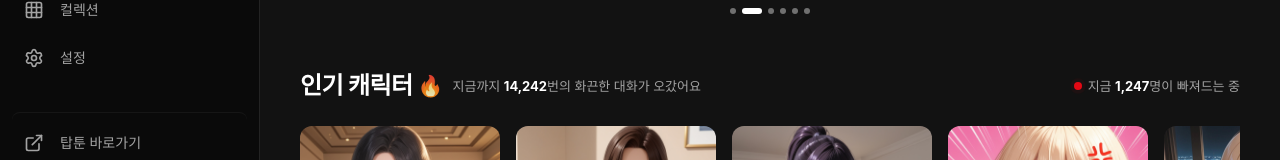
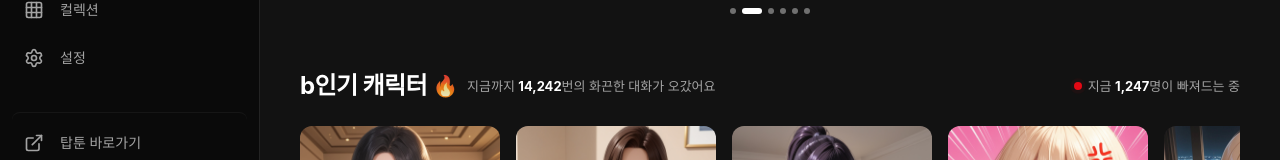
Before and after one commit to kirainss/toptoon-chat-ui, a Next.js app: page / in a window 1280 px wide. Shown: the part 366-526 px from the top of the page. Built offline with nearby package versions, Linux system fonts and the light colour scheme; a web font is replaced by a local one.

Commit message:
메인 텍스트 변경

```diff
--- a/src/app/page.tsx
+++ b/src/app/page.tsx
@@ -307,7 +307,7 @@ export default function Home() {
           <section>
             <div className="mb-3 md:mb-6 flex items-center gap-2">
               <div className="flex items-center gap-1">
-                <h3 className="text-xl md:text-2xl font-bold text-white tracking-tight">인기 캐릭터</h3>
+                <h3 className="text-xl md:text-2xl font-bold text-white tracking-tight">b인기 캐릭터</h3>
                 <div ref={fireRef} className="w-6 h-6 -mt-1 md:w-7 md:h-7 opacity-90" />
               </div>
               <p className="hidden md:block text-[13px] text-[#A3A3A3] font-medium">지금까지 <span className="text-white font-bold">14,242</span>번의 화끈한 대화가 오갔어요</p>
```
